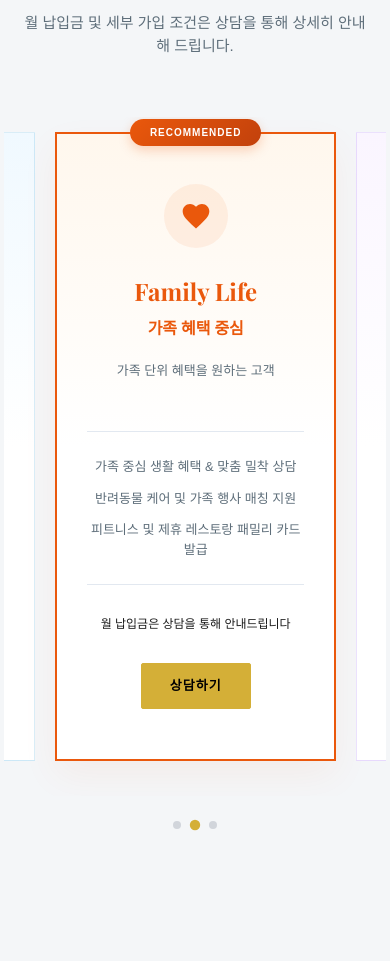
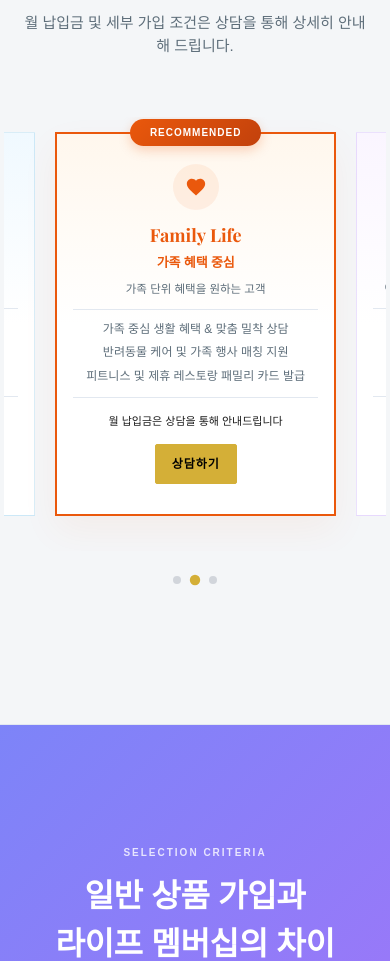
Before and after one commit to jihoon3813-commits/pampas, a website built with Vite: page index.html in a window 390 px wide. Shown: the part 5424-6385 px from the top of the page. Built offline with nearby package versions, Linux system fonts and the light colour scheme; a web font is replaced by a local one.

Commit message:
design: 모바일 환경에서 플랜 카드가 세로로 길어 넘쳐보이던 마진/패딩/글꼴크기/아이콘 크기 축소 최적화

```diff
--- a/styles.css
+++ b/styles.css
@@ -1145,6 +1145,7 @@ h1, h2, h3, h4 {
     flex: 0 0 82%;
     scroll-snap-align: center;
     box-sizing: border-box;
+    padding: 30px 16px;
   }
 
   .plans-grid .plan-card.recommended {
@@ -1152,6 +1153,55 @@ h1, h2, h3, h4 {
   }
   .plans-grid .plan-card.recommended:hover {
     transform: translateY(-8px);
+  }
+
+  .plans-grid .plan-card .plan-icon-wrapper {
+    width: 46px;
+    height: 46px;
+    margin-bottom: 12px;
+  }
+
+  .plans-grid .plan-card .plan-icon {
+    width: 22px;
+    height: 22px;
+  }
+
+  .plans-grid .plan-card .plan-badge {
+    font-size: 18px;
+    margin-bottom: 4px;
+  }
+
+  .plans-grid .plan-card .plan-subtitle {
+    font-size: 13px;
+    margin-bottom: 8px;
+  }
+
+  .plans-grid .plan-card .plan-target {
+    font-size: 11.5px;
+    margin-bottom: 12px;
+    min-height: auto;
+    line-height: 1.4;
+  }
+
+  .plans-grid .plan-card .plan-details-list {
+    padding: 12px 0;
+    margin-bottom: 15px;
+    gap: 8px;
+  }
+
+  .plans-grid .plan-card .plan-details-list li {
+    font-size: 12px;
+    line-height: 1.3;
+  }
+
+  .plans-grid .plan-card .plan-price-notice {
+    margin-bottom: 15px;
+    font-size: 11px;
+  }
+
+  .plans-grid .plan-card .btn {
+    padding: 10px 16px;
+    font-size: 12px;
   }
 }
 
```
